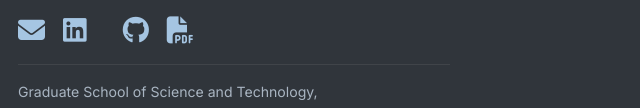
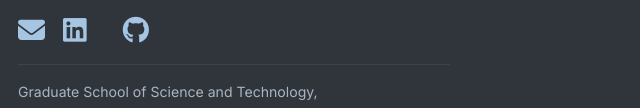
Before and after one commit to Im-thousandstar/chiseishii.github.io, a plain HTML site: page index.html in a window 1280 px wide. Shown: the part 688-796 px from the top of the page, 162-802 px from the left. Drawn offline with Linux system fonts and the light colour scheme; some icons are missing.

Commit message:
Remove PDF icon
Co-Authored-By: Claude Opus 5.5 <noreply@anthropic.com>

```diff
--- a/index.html
+++ b/index.html
@@ -94,12 +94,6 @@
         </a>
         <a href="https://github.com/Im-thousandstar" target="_blank" rel="noopener noreferrer" aria-label="GitHub" title="GitHub">
           <i class="fa-brands fa-github"></i>
-        </a>
-        <a href="cv/cv.pdf"
-          target="_blank"
-          rel="noopener noreferrer"
-          aria-label="CV" title="CV">
-          <i class="fa-solid fa-file-pdf"></i>
         </a>
         </div>
 
```
